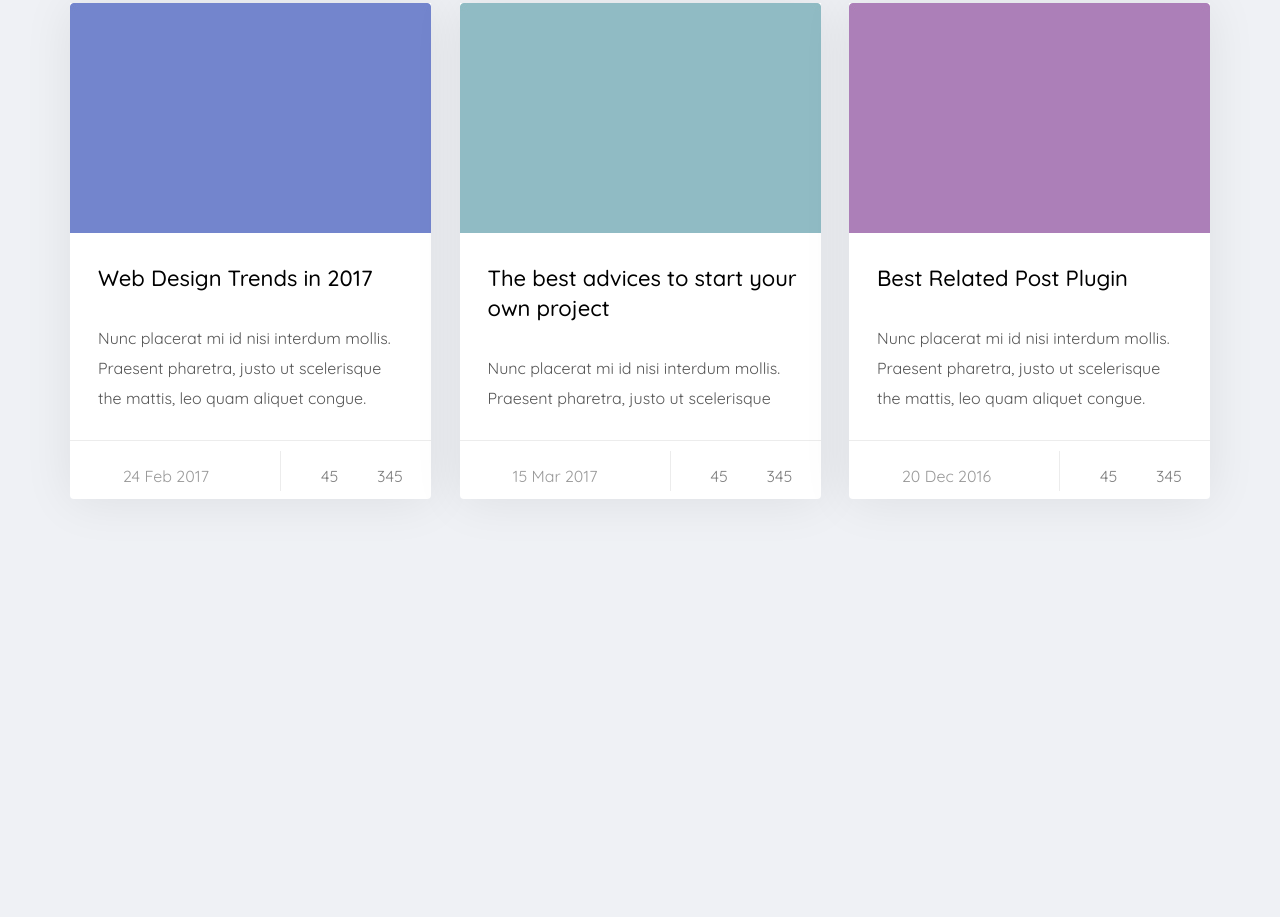
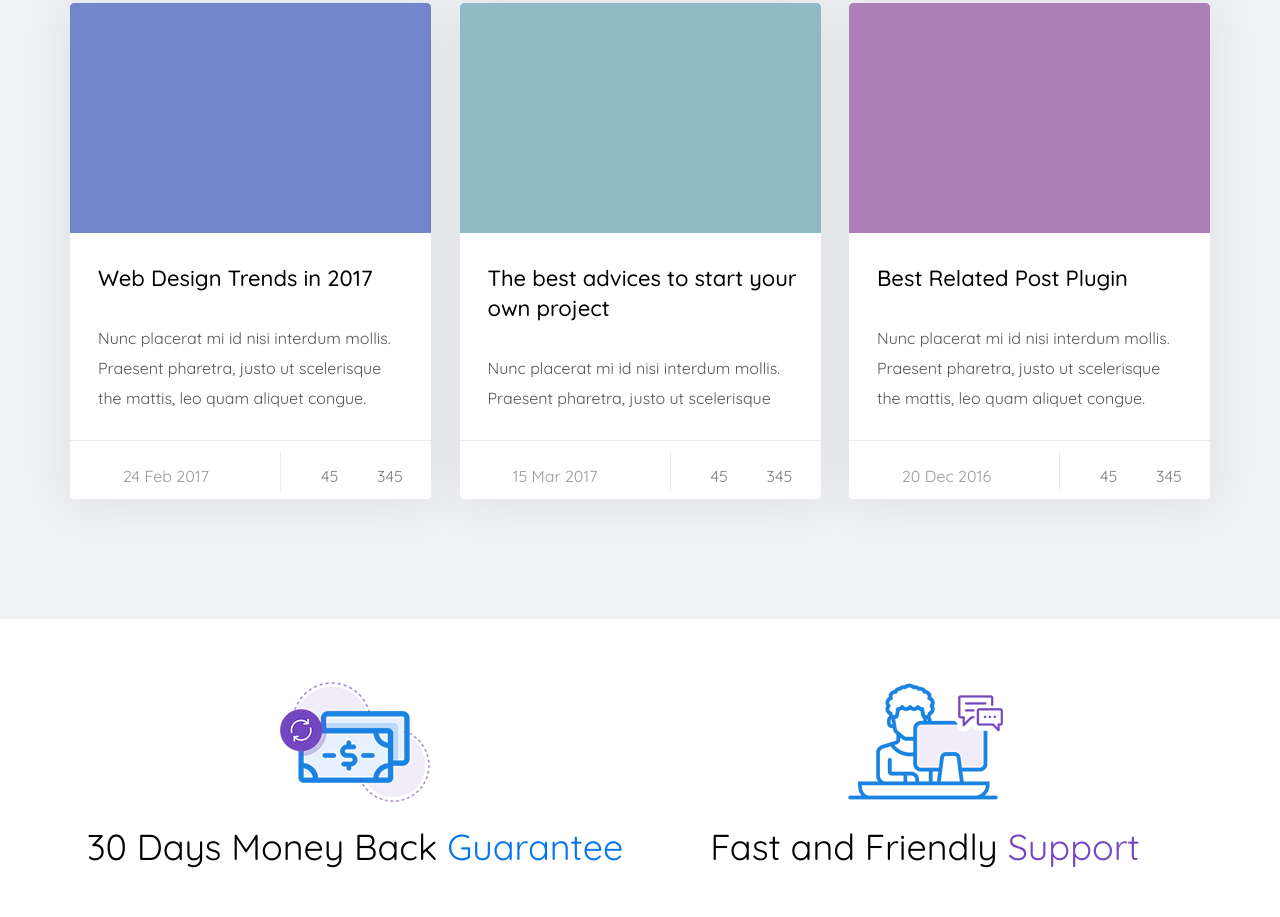
Before and after one commit to Alex090283/martplace, a website: page app/index.html in a window 1280 px wide. Shown: the part 8790-9707 px from the top of the page. Before the commit the page ends 9409 px from the top, so only its background shows below. Drawn offline with nearby package versions, Linux system fonts and the light colour scheme.

Commit message:
section promises end

```diff
--- a/app/index.html
+++ b/app/index.html
@@ -1126,6 +1126,27 @@
     </section>
 
     <!-- news end -->
+    <!-- promises start -->
+
+    <section class="promises">
+        <div class="container">
+            <div class="promises__inner">
+                <div class="promises__guarantee">
+                    <div class="promises__guarantee-icon" style="background-image: url(images/promises/guarantee.png);"></div>
+                    <div class="promises__guarantee-text">
+                        30 Days Money Back<span class="title">Guarantee</span>
+                    </div>
+                </div>
+                <div class="promises__support">
+                    <div class="promises__support-icon" style="background-image: url(images/promises/support.png);"></div>
+                    <div class="promises__support-text">Fast and Friendly<span class="title">Support</span>
+                    </div>
+                </div>
+            </div>
+        </div>
+    </section>
+
+    <!-- promises end -->
 
     <script src="https://ajax.googleapis.com/ajax/libs/jquery/3.5.1/jquery.min.js"></script>
     <script src="js/libs.min.js"></script>
--- a/app/scss/style.scss
+++ b/app/scss/style.scss
@@ -1113,3 +1113,51 @@
 }
 
 // end news
+// start promises
+.promises {
+    background-color: #fff;
+}
+
+.promises__inner {
+    display: flex;
+    justify-content: space-between;
+}
+
+.promises__guarantee {
+    max-width: 570px;
+    width: 100%;
+    text-align: center;
+    &-icon {
+        padding-top: 121px;
+        background-repeat: no-repeat;
+        background-position: center;
+        margin-top: 62px;
+    }
+    &-text {
+        @include title;
+        margin-top: -90px;
+        margin-bottom: 55px;
+    }
+}
+
+.promises__support {
+    max-width: 570px;
+    width: 100%;
+    text-align: center;
+    &-icon {
+        padding-top: 121px;
+        background-repeat: no-repeat;
+        background-position: center;
+        margin-top: 62px;
+    }
+    &-text {
+        @include title;
+        margin-top: -90px;
+        margin-bottom: 55px;
+        .title {
+            color: #7347c1;
+        }
+    }
+}
+
+// end promises
```
Also changed, not shown: app/css/style.min.css, app/images/promises/guarantee.png (added), app/images/promises/support.png (added).
